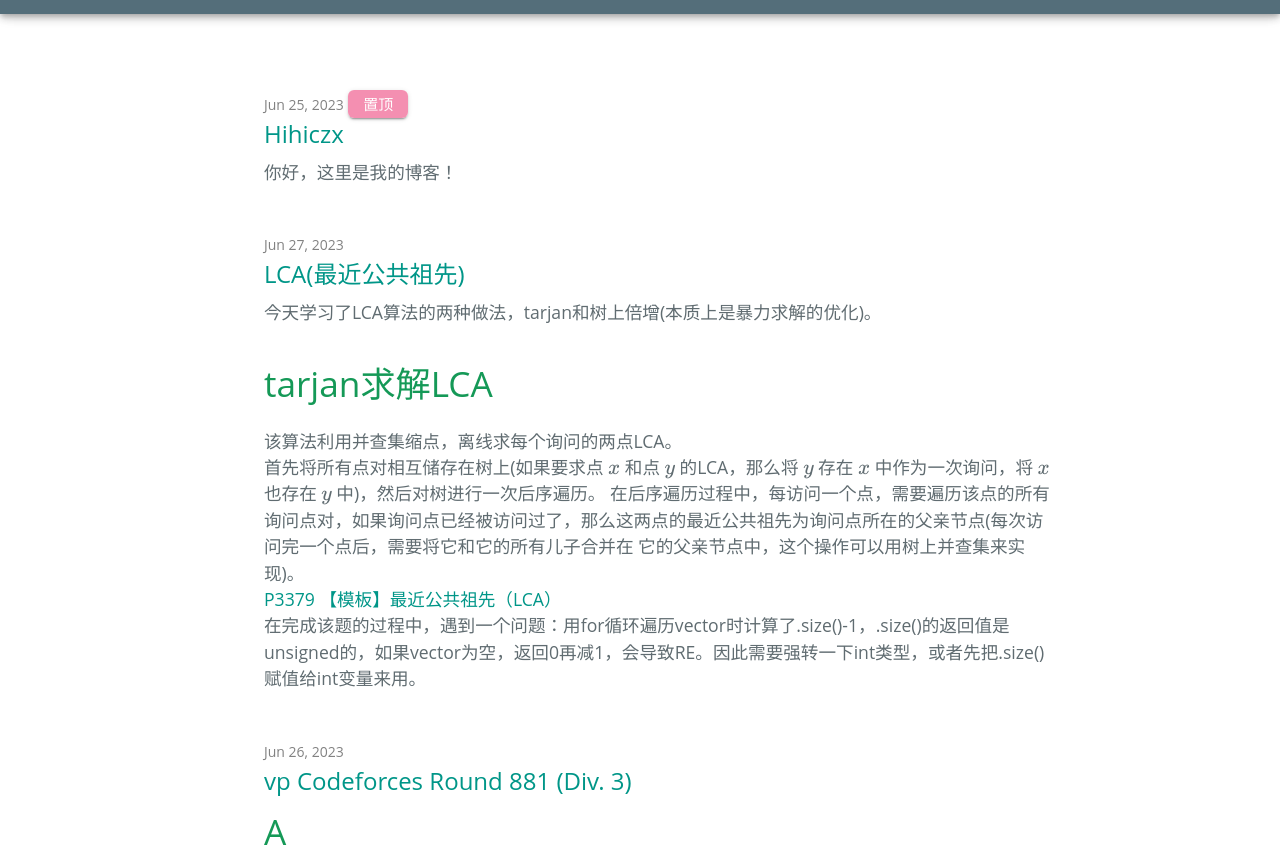
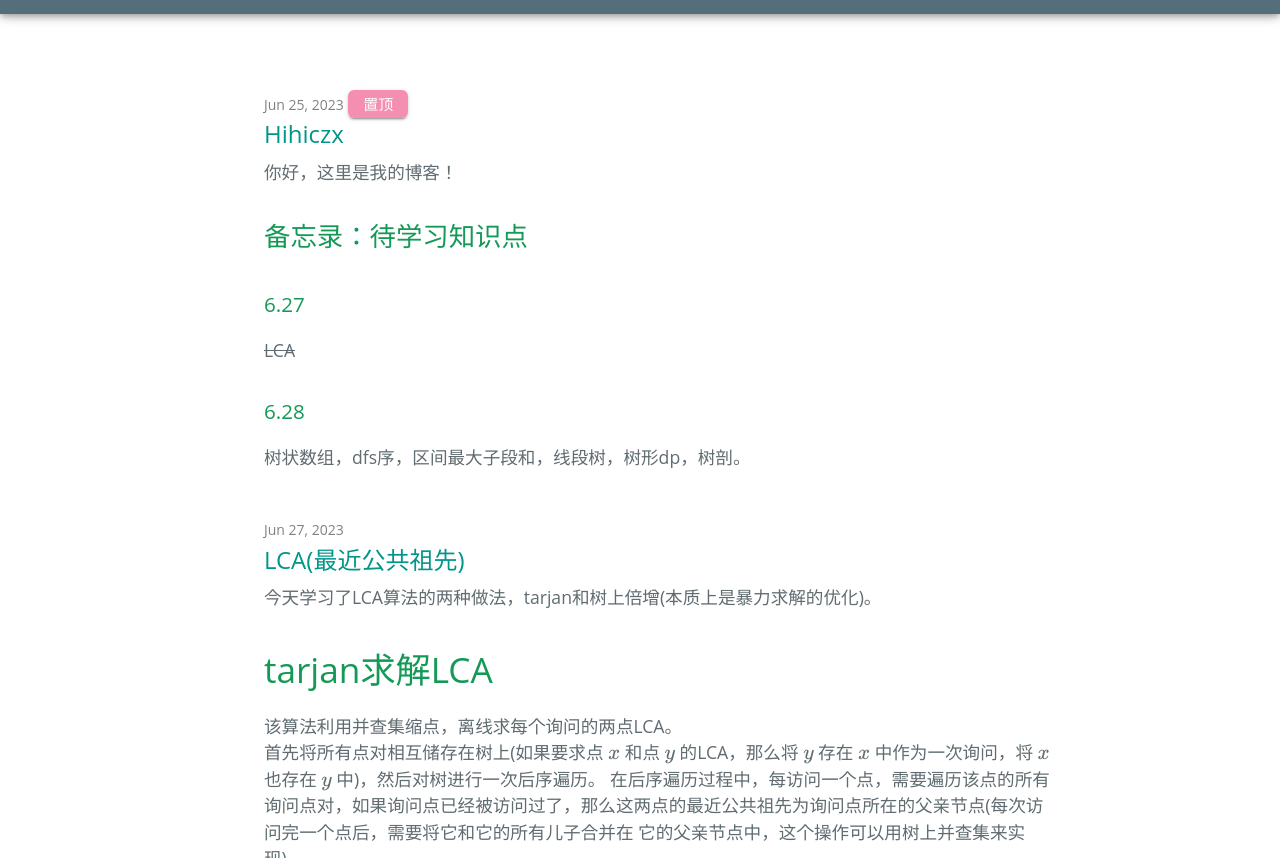
Before and after one commit to BuaaCzx/BuaaCzx.github.io, a Jekyll site: the page built from index.html, in a window 1280 px wide and 900 px high, scrolled down 335 px, cut to the strip 42-900 px from the top of the window. Built offline with Jekyll 4.4.1, drawn with Linux system fonts in a browser that asks for light colours; some web fonts are replaced; formulas are drawn with MathJax 3; the list of posts is cut into pages by our own code.

Commit message:
Update 2023-6-25-Hihiczx.md

```diff
--- a/_posts/2023-6-25-Hihiczx.md
+++ b/_posts/2023-6-25-Hihiczx.md
@@ -6,3 +6,8 @@ stickie: true
 ---
 
 你好，这里是我的博客！<br>
+## 备忘录：待学习知识点
+### 6.27
+~~LCA~~
+### 6.28
+树状数组，dfs序，区间最大子段和，线段树，树形dp，树剖。
```
